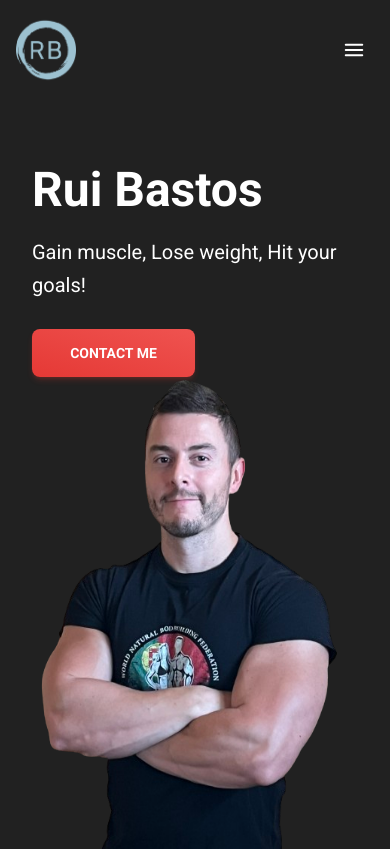
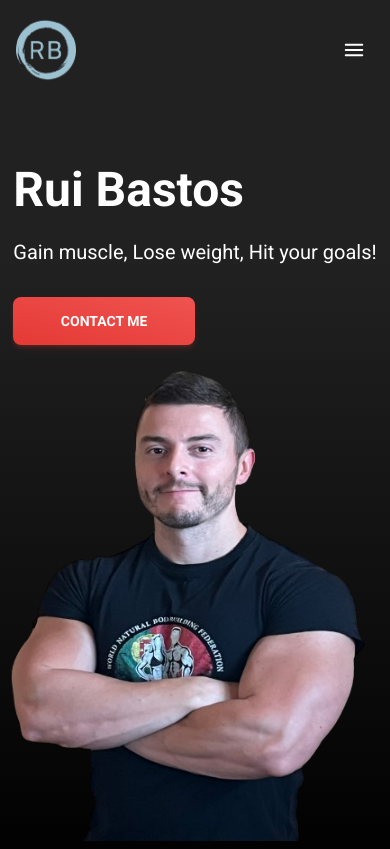
Before and after one commit to ruimiguelbastos/rbfitness-website, a Next.js app: page / in a window 390 px wide. Shown: the top 849 px of the page. Built offline with nearby package versions, Linux system fonts and the light colour scheme.

Commit message:
gradient on hero

```diff
--- a/src/app/hero.tsx
+++ b/src/app/hero.tsx
@@ -5,7 +5,7 @@ import { Button, Typography } from "@material-tailwind/react";
 function Hero() {
   return (
     <div id="contact" className="relative w-full">
-      <header className="grid !min-h-[49rem] bg-gray-900 px-8">
+      <header className="grid !min-h-[49rem] bg-gradient-to-t from-black to-gray-900 to-70%">
         <div className="container mx-auto mt-32 grid h-full w-full grid-cols-1 place-items-center lg:mt-14 lg:grid-cols-2">
           <div className="col-span-1">
             <Typography variant="h1" color="white" className="mb-4">
@@ -39,7 +39,7 @@ function Hero() {
             height="576px"
             src="/image/hero.png"
             alt="team work"
-            className="animate-fade col-span-1 my-20 h-full max-h-[30rem] -translate-y-32 md:max-h-[36rem] lg:my-0 lg:ml-auto lg:max-h-[40rem] lg:translate-y-0"
+            className="animate-fade col-span-1 mt-20 h-full max-h-[30rem] -translate-y-32 md:max-h-[36rem] lg:my-0 lg:ml-auto lg:max-h-[40rem] lg:translate-y-0"
           />
         </div>
       </header>
```
